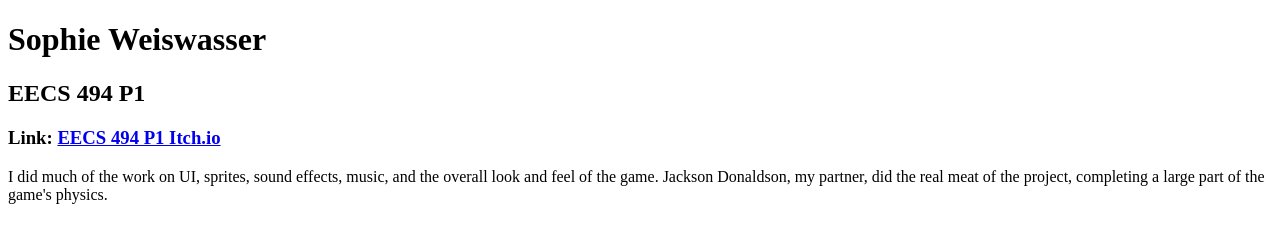
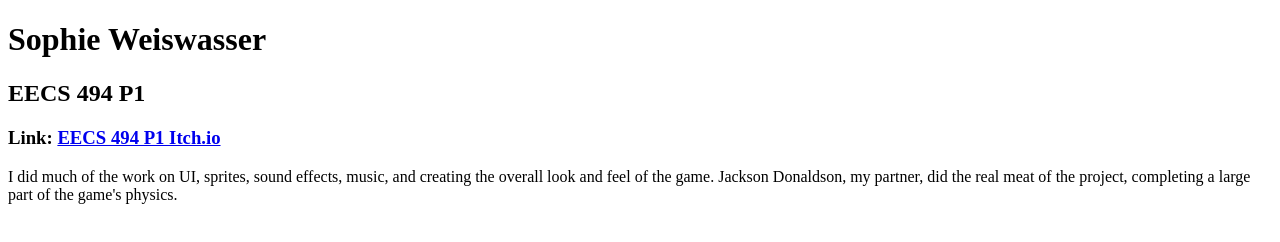
Before and after one commit to jaweisw/jaweisw.github.io, a plain HTML site: page index.html in a window 1280 px wide. Drawn offline with Linux system fonts and the light colour scheme.

Commit message:
updating the wording

```diff
--- a/index.html
+++ b/index.html
@@ -4,6 +4,6 @@
 <h1>Sophie Weiswasser</h1>
 <h2>EECS 494 P1</h2>
 <h3>Link: <a href="https://ferret13.itch.io/eecs-494-p1">EECS 494 P1 Itch.io</a></h3>
-<p>I did much of the work on UI, sprites, sound effects, music, and the overall look and feel of the game. Jackson Donaldson, my partner, did the real meat of the project, completing a large part of the game's physics.</p>
+<p>I did much of the work on UI, sprites, sound effects, music, and creating the overall look and feel of the game. Jackson Donaldson, my partner, did the real meat of the project, completing a large part of the game's physics.</p>
 </body>
 </html>
```
